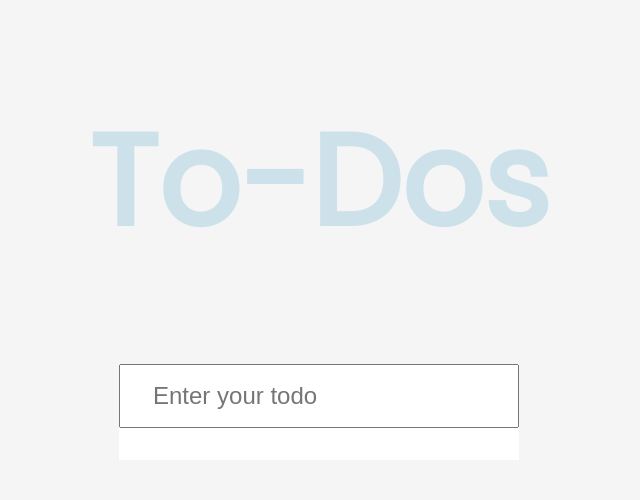
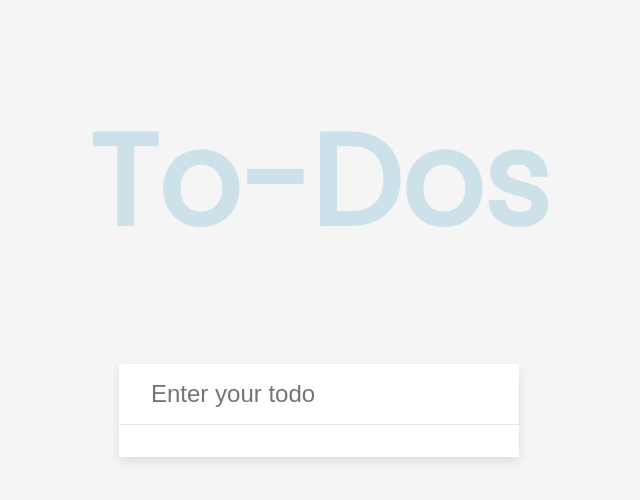
Before and after one commit to aidiko20/toDoApp, a plain HTML site: page index.html in a window 1280 px wide. Shown: the whole page, without its empty margins (321-961 px from the left). Drawn offline with Linux system fonts and the light colour scheme.

Commit message:
added some styling

```diff
--- a/index.html
+++ b/index.html
@@ -10,7 +10,7 @@
 <body>
     <h1>To-Dos</h1>
     <form id="form">
-        <input type="text" id="input" class="input" placeholder="Enter your todo">
+        <input type="text" id="input" class="input" placeholder="Enter your todo" autocomplete="off">
         <ul class="todos">
             <li></li>
         </ul>
--- a/style.css
+++ b/style.css
@@ -18,12 +18,14 @@ h1 {
 }
 
 form {
+    box-shadow: 0 4px 10px rgba(0, 0, 0, 0.1);
     margin: auto;
     max-width: 100%;
     width: 400px;
 }
 
 .input {
+    border: none;
     font-size: 1.5rem;
     padding: 1rem 2rem;
     display: block;
@@ -42,6 +44,7 @@ form {
 }
 
 .todos li {
+    border-top: 1px solid #e5e5e5;
     font-size: 1rem;
     padding: 1rem 2rem;
 }
```
